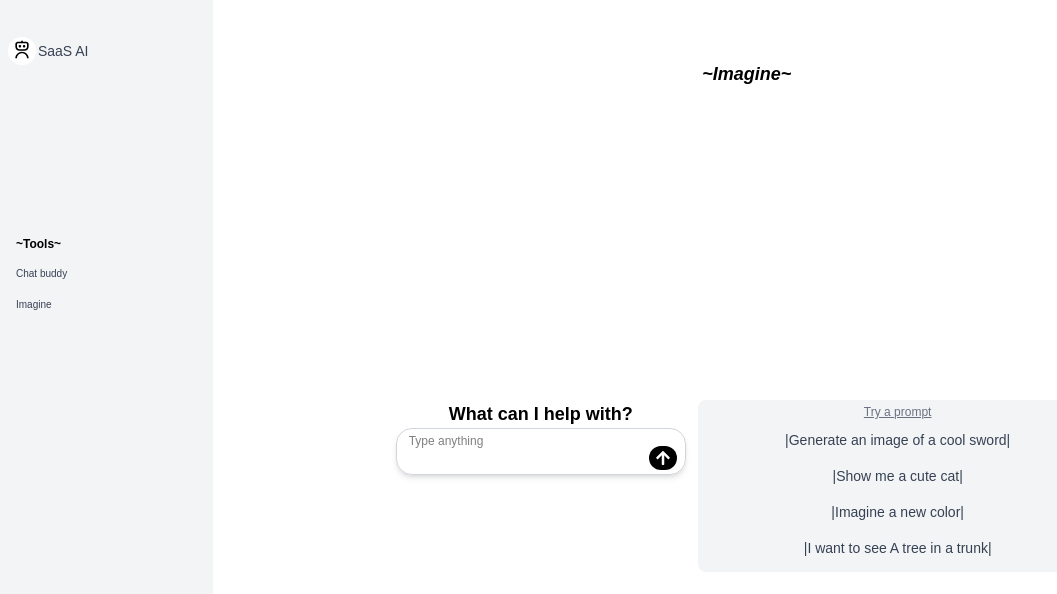
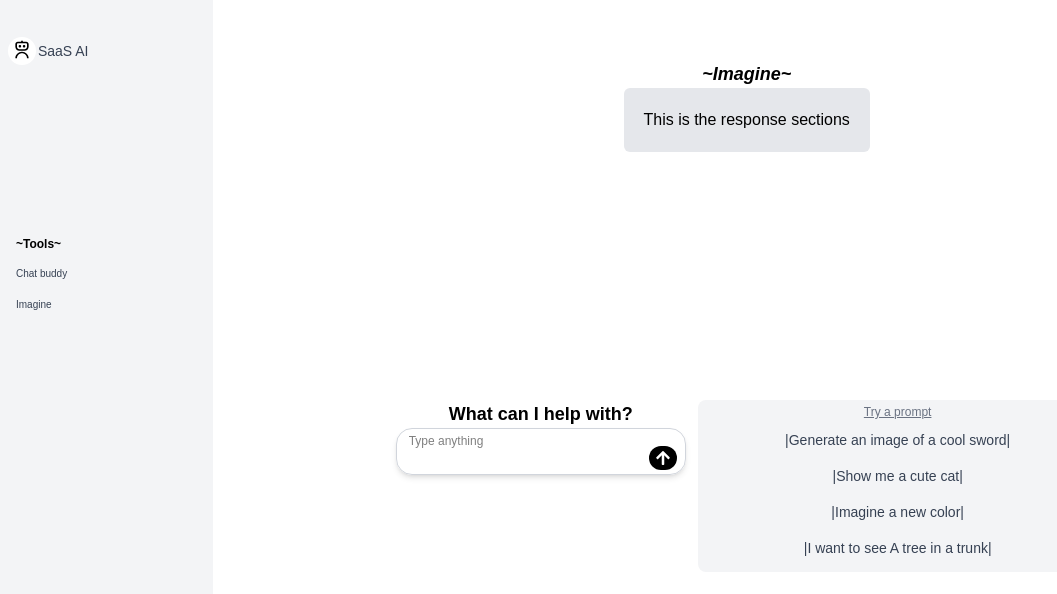
Before and after one commit to waleed-akram/saas-ai, a Next.js app in the folder week-7-9/: page /response-section/secondTool in a window 1280 px wide. Shown: the top 594 px of the page, without its empty margins (0-1057 px from the left). Built offline with nearby package versions, Linux system fonts and the light colour scheme.

Commit message:
added a response section for the chat buddy and imagine tools

```diff
--- a/week-7-9/app/(my-components)/response-section/firstTool/firstTool.tsx
+++ b/week-7-9/app/(my-components)/response-section/firstTool/firstTool.tsx
@@ -1,7 +1,5 @@
-export default function ResponseSection(){
-  return(
-    <div className="bg-gray-200 w-full h-fit rounded-md p-5 box-border">
-      <h4>This is the response sections</h4>
-    </div>
-  )
+import ResponseSection from "../responsesection/responseSection";
+
+export default function FirstToolResponseSection() {
+  return <ResponseSection />;
 }
--- a/week-7-9/app/(my-components)/response-section/firstTool/page.tsx
+++ b/week-7-9/app/(my-components)/response-section/firstTool/page.tsx
@@ -1,11 +1,11 @@
-import ResponseSection from "./firstTool";
+import FirstToolResponseSection from "./firstTool";
 
 export default function Mini() {
 
   return (
     <div className="mx-auto place-items-center">
       <span className="text-lg font-bold italic">~Chat buddy~</span>
-      <ResponseSection/>
+      <FirstToolResponseSection/>
     </div>
   );
 }
--- /dev/null
+++ b/week-7-9/app/(my-components)/response-section/responsesection/responseSection.tsx
@@ -0,0 +1,7 @@
+export default function ResponseSection() {
+  return (
+    <div className="bg-gray-200 w-full h-fit rounded-md p-5 box-border ">
+      <h4>This is the response sections</h4>
+    </div>
+  );
+}
--- a/week-7-9/app/(my-components)/response-section/secondTool/page.tsx
+++ b/week-7-9/app/(my-components)/response-section/secondTool/page.tsx
@@ -1,7 +1,10 @@
+import SecontToolResponseSection from "./secondTool";
+
 export default function Mini() {
   return (
-    <div className="mx-auto">
+    <div className="mx-auto place-items-center">
       <span className="text-lg font-bold italic">~Imagine~</span>
+      <SecontToolResponseSection />
     </div>
   );
 }
--- a/week-7-9/app/(my-components)/response-section/secondTool/secondTool.tsx
+++ b/week-7-9/app/(my-components)/response-section/secondTool/secondTool.tsx
@@ -0,0 +1,4 @@
+import ResponseSection from "../responsesection/responseSection";
+export default function SecontToolResponseSection() {
+  return <ResponseSection />;
+}
--- a/week-7-9/app/(my-components)/response-section/thirdTool/page.tsx
+++ /dev/null
@@ -1,7 +0,0 @@
-export default function Mini() {
-  return (
-    <div className="m-auto">
-      <p>Third Tool</p>
-    </div>
-  );
-}
```
